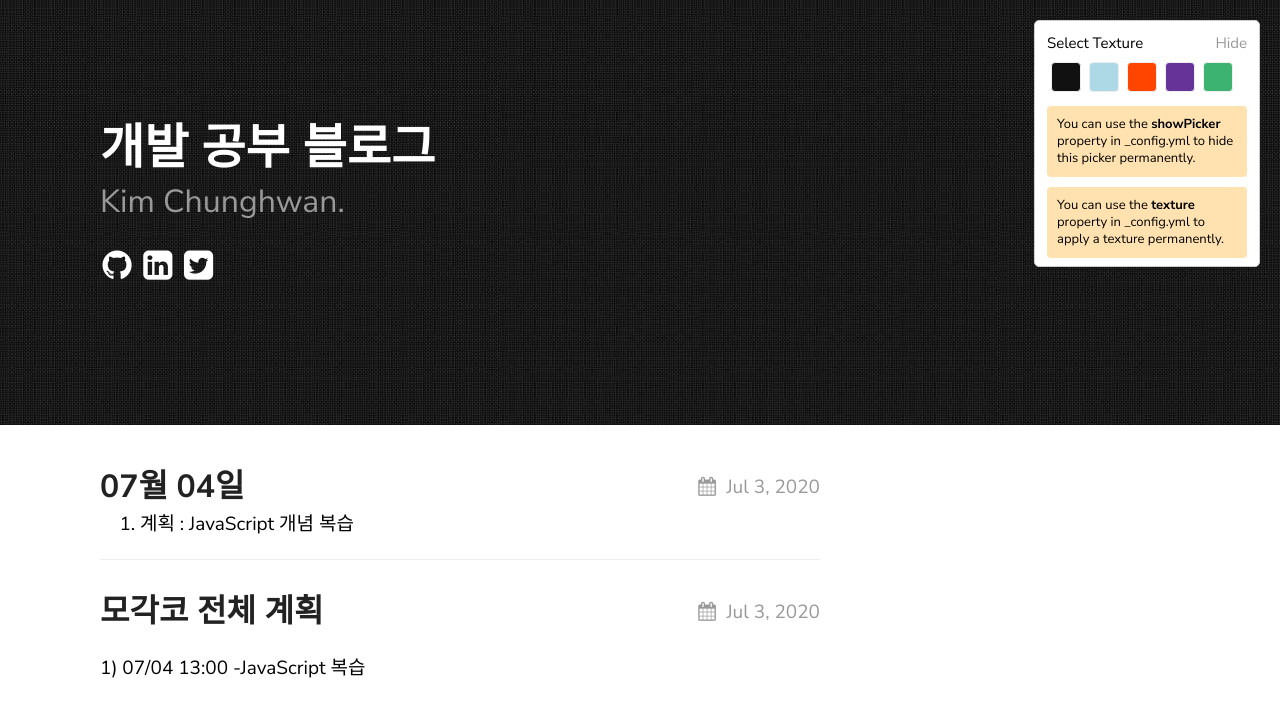
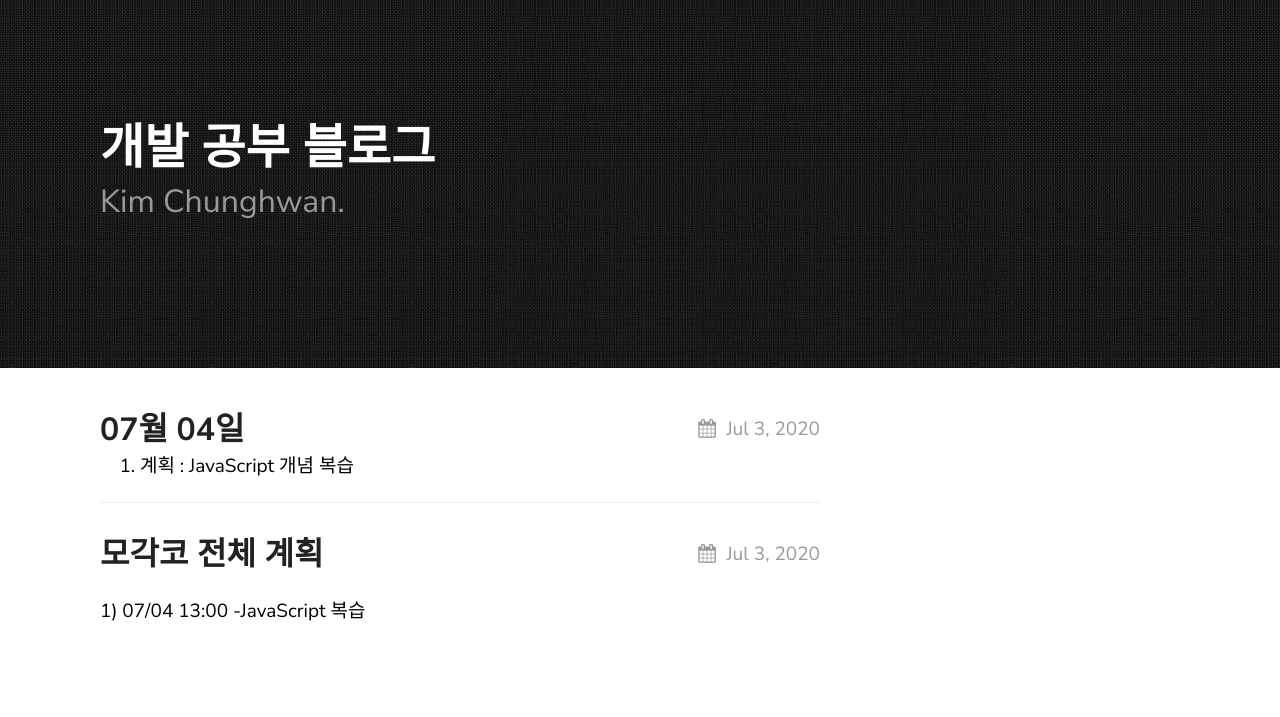
Before and after one commit to CH0213/CH0213.github.io, a Jekyll site: the page built from index.md, in a window 1280 px wide. Shown: the top 717 px of the page. Built offline with Jekyll 4.4.1, drawn with Linux system fonts in a browser that asks for light colours.

Commit message:
Post changed

```diff
--- a/_includes/footer.html
+++ b/_includes/footer.html
@@ -9,25 +9,6 @@
 </script>
 {%- endif -%}
 
-{%- if site.texture.showPicker -%}
-<div id="texture-picker">
-	<div style="display:flex;justify-content: space-between">
-		<p>Select Texture</p>
-		<p><a id="hidePicker" href="#">Hide</a></p>
-	</div>
-	<div class="texture-colors">
-		<div id="black"></div>
-		<div id="blue"></div>
-		<div id="red"></div>
-		<div id="purple"></div>
-		<div id="green"></div>
-	</div>
-	<p class="info">You can use the <b>showPicker</b> property in _config.yml to hide this picker permanently.</p>
-	<p class="info">You can use the <b>texture</b> property in _config.yml to apply a texture permanently.</p>
-</div>
-<script src="{{ "/assets/js/picker.js" | relative_url }}"></script>
-{%- endif -%}
-
 {%- if site.texture.useMathJax -%}
 <script type="text/javascript"
   src="https://cdnjs.cloudflare.com/ajax/libs/mathjax/2.7.1/MathJax.js?config=TeX-AMS-MML_HTMLorMML">
--- a/_includes/page_header.html
+++ b/_includes/page_header.html
@@ -1,15 +1,4 @@
 <div class="container">
 	<h1>{{ site.texture.title }}</h1>
 	<h2>{{ site.texture.tagline }}</h2>
-	<ul class="social">
-		{%- if site.texture.social_links.github -%}
-			<a href="https://github.com/{{ site.texture.social_links.github }}"><li><i class="icon-github-circled"></i></li></a>
-		{%- endif -%}
-		{%- if site.texture.social_links.linkedIn -%}
-			<a href="https://linkedin.com/{{ site.texture.social_links.linkedIn }}"><li><i class="icon-linkedin-squared"></i></li></a>
-		{%- endif -%}
-		{%- if site.texture.social_links.twitter -%}
-			<a href="https://twitter.com/{{ site.texture.social_links.twitter }}"><li><i class="icon-twitter-squared"></i></li></a>
-		{%- endif -%}
-	</ul>
 </div>
```
